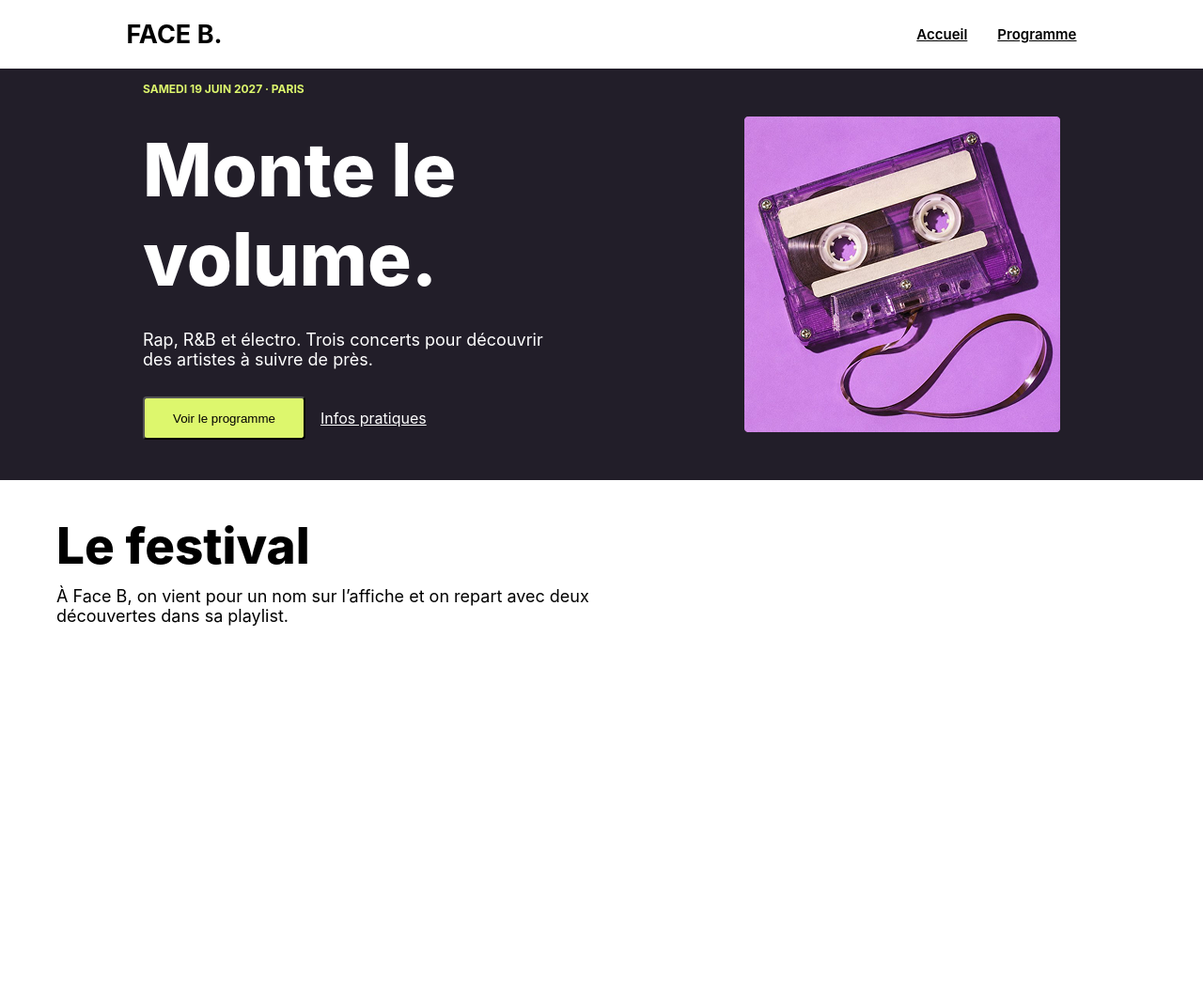
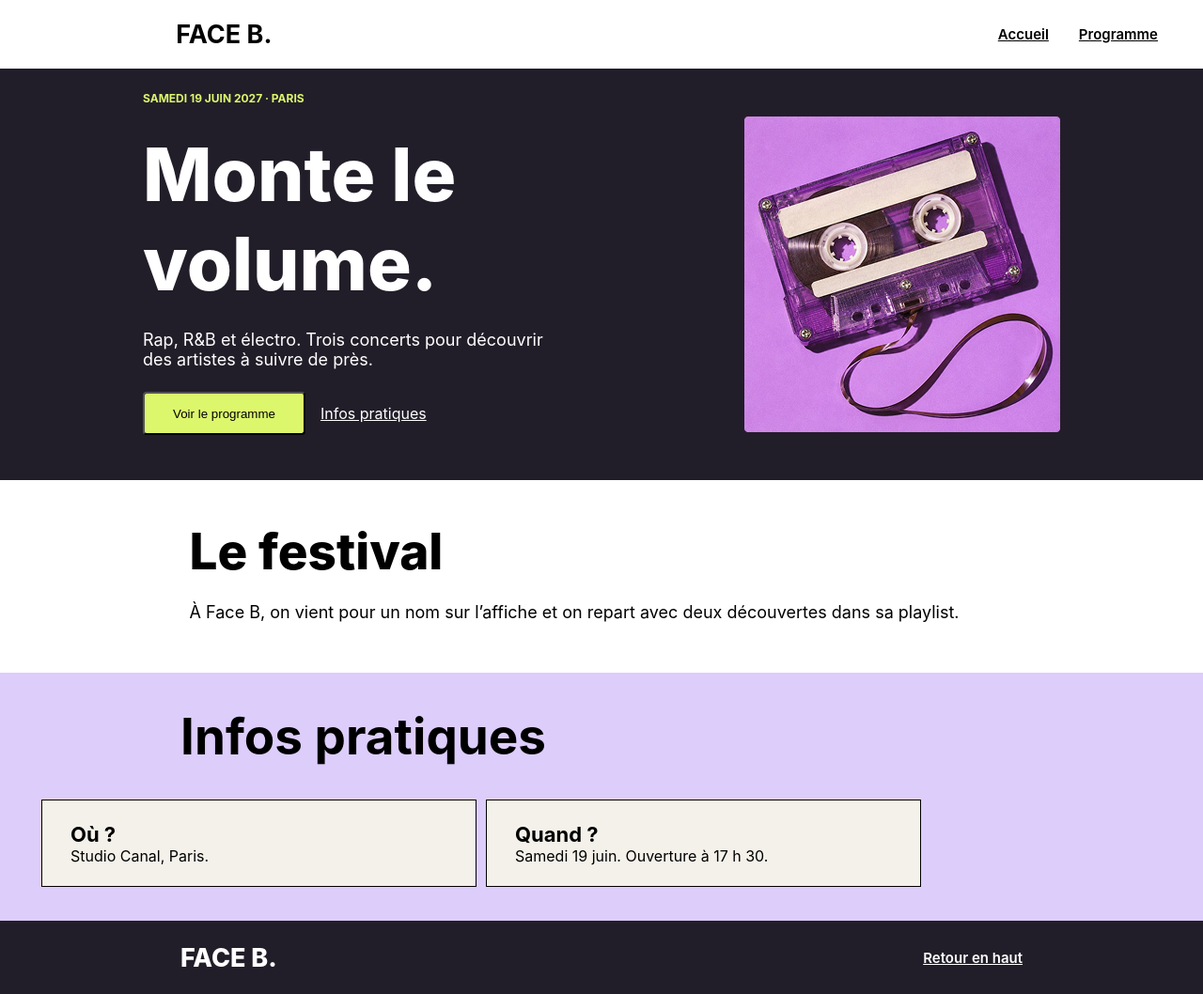
Before and after one commit to mpriouzeaumagni-pixel/site-face-b, a plain HTML site: page index.html in a window 1280 px wide. Shown: the whole page at 94% size. Before the commit the page ends 800 px from the top, so only its background shows below. Drawn offline with Linux system fonts and the light colour scheme.

Commit message:
version final

```diff
--- a/index.html
+++ b/index.html
@@ -9,10 +9,12 @@
     <title>Document</title>
 </head>
 <body>
-     <header class="header">
+     <main >
         <div class="part1">
             <div class="gauche">
-                <div class="face"><p>FACE B.</p></div>
+                <div class="face">
+                    <p class="FACEB">FACE B.</p>
+                </div>
 
             </div>
             <div class="droite">
@@ -21,6 +23,8 @@
 
            </div>
         </div>
+
+
 
         <div class="part2">
             <div class="gauche2">
@@ -44,13 +48,42 @@
         <div class="part3">
         <div class="allfestival">
             <h3 class="festival">Le festival</h3>
-            <p class="playlist">À Face B, on vient pour un nom sur l’affiche et on repart avec deux <br> découvertes dans sa playlist.</p>
+            <span class="playlist">À Face B, on vient pour un nom sur l’affiche et on repart avec deux découvertes dans sa playlist.</span>
         </div>
         </div>
 
 
-        <div class="part4 infos"></div>
-        <div class="part5 bot"></div>
-     </header>
+        <div class="part4">
+        <div class="allpart4">
+           <div class="pratique"><h4 >Infos pratiques</h4></div>
+
+            <div class="date">
+                <div class="alldate">
+                <div class="ou">
+                    <h5 class="where">Où ?</h5>
+                    <p class="studio">Studio Canal, Paris.</p>
+                </div>
+
+                <div class="quand">
+                    <h5 class="when">Quand ?</h5>
+                    <p class="Samedi">Samedi 19 juin. Ouverture à 17 h 30.</p>
+                </div>
+
+           </div>
+        </div>
+        </div>
+
+
+
+    </main>
+    <footer>
+        <div class="part5">
+            <div class="part52">
+            <div class="facebwhite">FACE B.</div>
+            <div class="retour">Retour en haut</div>
+        </div>
+        </div>
+    </footer>
+
 </body>
 </html>
--- a/style.css
+++ b/style.css
@@ -2,11 +2,15 @@
     margin: 0%
 }
 
-
-.header{
+body{
     display: flex;
     flex-direction: column;
       font-family: "Inter", sans-serif;
+}
+
+main{
+    display: flex;
+    flex-direction: column;
 
 }
 
@@ -15,9 +19,24 @@
     height: 73px;
     margin: 0%;
     display: flex;
-    flex-direction: row;
     justify-content: space-around;
+
+}
+
+.gauche{
+    width: 35%;
+    height: 100%;
+
+}
+
+.FACEB{
+    width: 85%;
+    height: 100%;
+    display: flex;
+    flex-direction: column;
+    justify-content: center;
     align-items: center;
+
 }
 
 .face{
@@ -53,14 +72,16 @@
     display: flex;
     flex-direction: row;
     justify-content: center;
+    align-items: center;
 }
+
 
 .gauche2{
     width: 50%;
     height: 100%;
     display: flex;
     flex-direction: column;
-    justify-content: space-around;
+    justify-content: space-evenly;
 
 }
 .minititre{
@@ -126,6 +147,7 @@ s
 }
 
 .part3{
+
     width: 100%;
     height: 205px;
     display: flex;
@@ -133,34 +155,172 @@ s
     justify-content:space-around ;
 
 
+
 }
 
 .allfestival{
+    width: 70%;
+    height: 100%;
     display: flex;
     flex-direction: column;
-    align-items: start;
-    justify-content: start;
-    margin-left: 60px;
+    align-items: center;
+    justify-content:center ;
+
+
+
 }
 
 .festival{
-    width: 244px;
+
+    display: flex;
+    flex-direction: row;
+    align-items:center ;
+    justify-content: flex-start;
+    width: 55%;
     height: 75px;
     font-weight: 800;
     font-size: 53px;
     display: flex;
     white-space: nowrap;
-    justify-content: space-between;
-
-
 
 }
 
 .playlist{
-    width: 565px;
+
+    display: flex;
+    flex-direction: row;
+    align-items:center ;
+    width: 55%;
     height: 54px;
     font-weight: 400;
     font-size: 18px;
     white-space: nowrap;
 
 }
+
+.part4 {
+    width: 100%;
+    height: 264px;
+    background: #DDCDFB;
+    display: flex;
+    flex-direction: row;
+    align-items: flex-start;
+    justify-content: center;
+}
+
+.allpart4 {
+    width: 100%;
+    height: 100%;
+    display: flex;
+    flex-direction: column;
+    align-items:center ;
+    justify-content: space-evenly;
+
+}
+
+.pratique {
+    width: 70%;
+    display: flex;
+    flex-direction: flex-end;
+    font-weight: 800;
+    font-size: 53px;
+
+}
+
+.date{
+    width: 100%;
+    display: flex;
+    justify-content: ;
+
+
+
+
+}
+
+.alldate{
+    width: 80%;
+    display: flex;
+    flex-direction: row;
+    align-items: center;
+    justify-content: center;
+    gap: 10px;
+
+}
+
+
+*
+.ou{
+   width: 431px;
+    height: 91px;
+    background: #F4F1EA;
+    border: 1px solid black;
+    display: flex;
+    flex-direction: column;
+    justify-content: center;
+    align-items: flex-start;
+    padding-left: 30px;
+
+}
+
+.quand{
+   width: 431px;
+    height: 91px;
+    background: #F4F1EA;
+    border: 1px solid black;
+    display: flex;
+    flex-direction: column;
+    justify-content: center;
+    align-items: flex-start;
+    padding-left: 30px;
+}
+
+.where{
+    font-weight: 700;
+    font-size: 22px;
+}
+
+.when{
+    font-weight: 700;
+    font-size: 22px;
+}
+
+
+
+ footer{
+    background: #221E29;
+    width: 100%;
+    height: 78px;
+     display: flex;
+    flex-direction: row;
+     align-items: center;
+    justify-content: center;
+ }
+
+.part5{
+    width: 100%;
+    display: flex;
+    flex-direction: row;
+    align-items: center;
+    justify-content: center;
+}
+
+.part52{
+    display: flex;
+    flex-direction: row;
+    width: 70%;
+    justify-content: space-between;
+    align-items: center;
+}
+
+ .facebwhite{
+    color: white;
+    font-weight: 800;
+    font-size: 27px;
+ }
+
+ .retour{
+    color: white;
+      text-decoration: underline;
+    font-weight: 600;
+    font-size: 15px;
+ }
```
